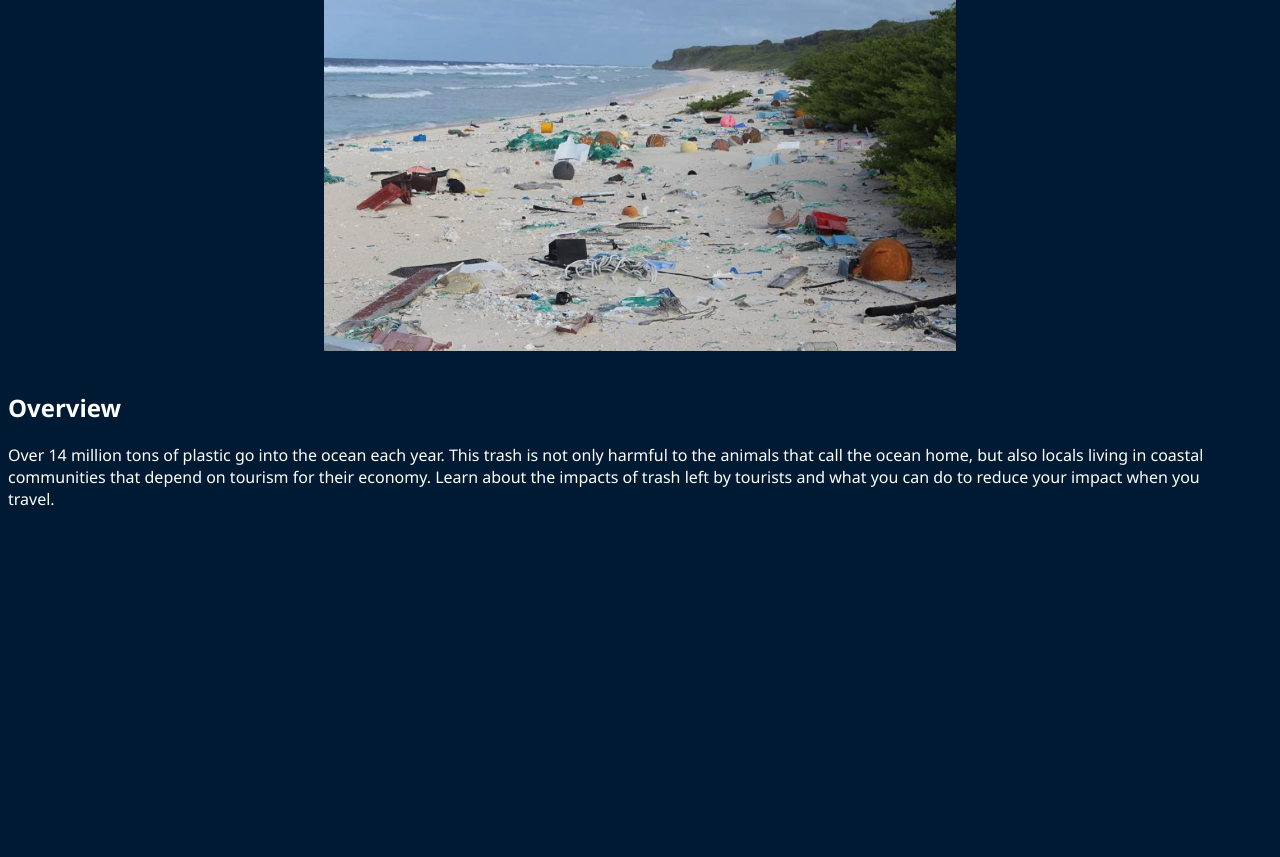
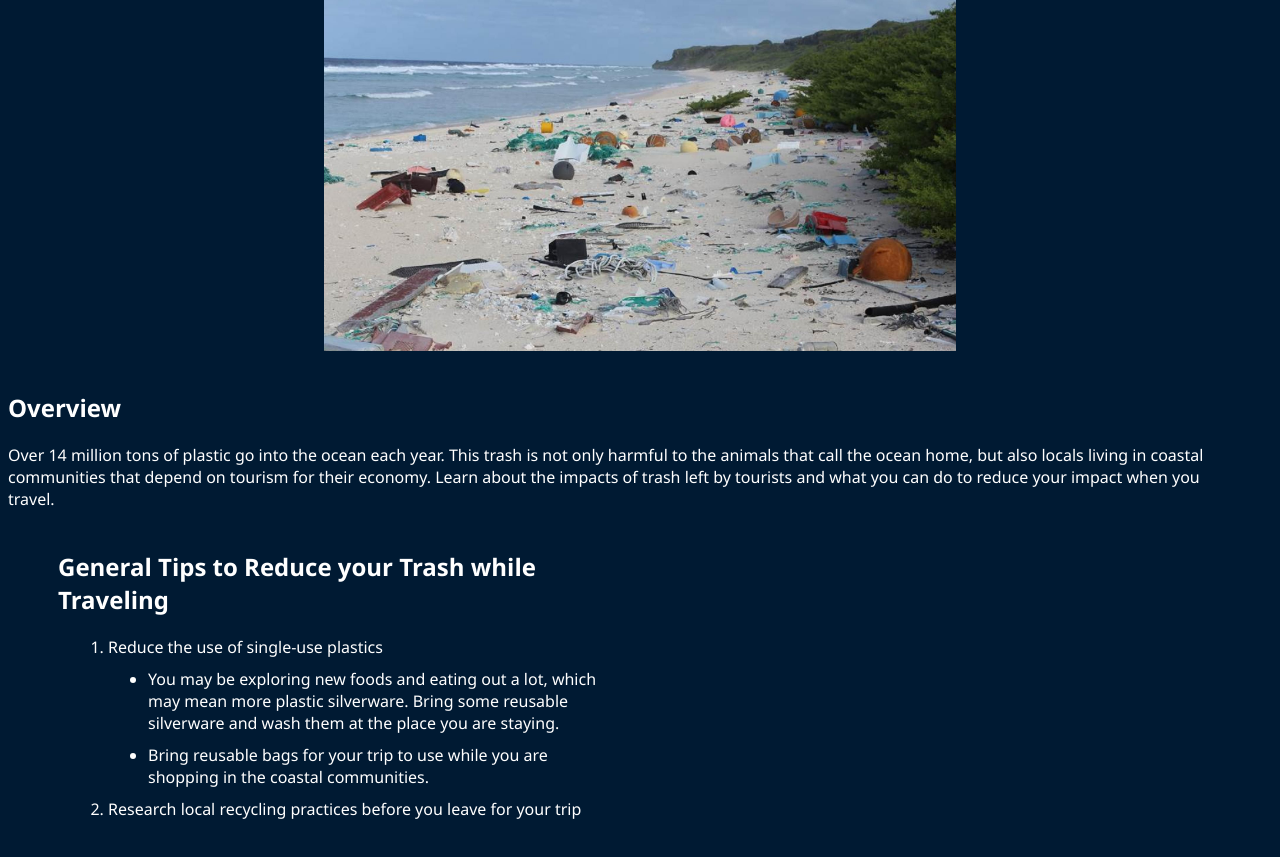
Before and after one commit to Ayykody/info442_B5, a React (Create React App) app in the folder info442/: page /Resources/TouristTrash in a window 1280 px wide. Shown: the part 169-1026 px from the top of the page. Before the commit the page ends 800 px from the top, so only its background shows below. Built offline with nearby package versions, Linux system fonts and the light colour scheme.

Commit message:
add more info to resource page

```diff
--- a/info442/src/Components/ResourcePages.css
+++ b/info442/src/Components/ResourcePages.css
@@ -22,3 +22,17 @@ h2 {
     margin-top: 10px;
     margin-right: 40px;
 }
+
+.tips-card {
+    margin-left: 50px;
+    width: 550px;
+    height: 300px;
+}
+
+ul {
+    list-style-type: disc;
+}
+
+li {
+    margin: 10px;
+}
--- a/info442/src/Components/TouristTrash.js
+++ b/info442/src/Components/TouristTrash.js
@@ -13,6 +13,19 @@ function TouristTrash() {
             locals living in coastal communities that depend on tourism for their economy. Learn about the impacts of trash left by tourists and what you
             can do to reduce your impact when you travel.
             </p>
+            <div className='tips-card'>
+                <h2>General Tips to Reduce your Trash while Traveling</h2>
+                <ol>
+                    <li>Reduce the use of single-use plastics</li>
+                        <ul>
+                            <li>You may be exploring new foods and eating out a lot, which may mean more plastic silverware. Bring some reusable
+                                silverware and wash them at the place you are staying.
+                            </li>
+                            <li>Bring reusable bags for your trip to use while you are shopping in the coastal communities.</li>
+                        </ul>
+                    <li>Research local recycling practices before you leave for your trip</li>
+                </ol>
+            </div>
         </div>
     )
 }
```
